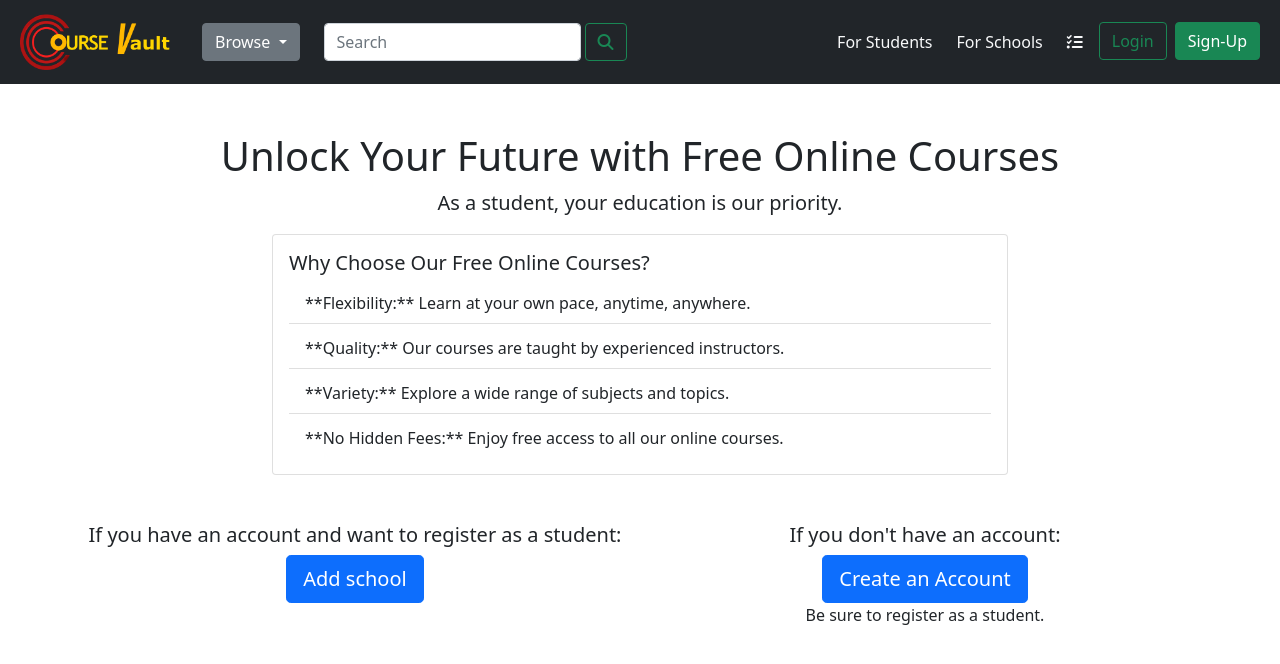
After one commit to pbansal426/CourseVault, a Flask app: page /students-info in a window 1280 px wide. The commit adds this page. Shown: the top 664 px of the page. Run offline with Flask 3, Linux system fonts and the light colour scheme; some libraries are stand-ins or nearby versions.

```diff
--- a/website/templates/base.html
+++ b/website/templates/base.html
@@ -164,7 +164,7 @@
 
           <ul class="navbar-nav ms-auto gap-2">
             <li class="nav-item rounded">
-              <a class="nav-link text-light" href="#">For Students</a>
+              <a class="nav-link text-light" href="{{url_for('views.students_info')}}">For Students</a>
             </li>
             <li class="nav-item rounded">
               <a
--- /dev/null
+++ b/website/templates/students-info.html
@@ -0,0 +1,40 @@
+{% extends "base.html" %} {% block title %}Home{% endblock %} {% block content
+    %}
+
+
+
+    <div class="container">
+        <h1 class="text-center">Unlock Your Future with Free Online Courses</h1>
+        <p class="text-center lead">As a student, your education is our priority.</p>
+
+        <div class="row justify-content-center">
+          <div class="col-md-8">
+            <div class="card">
+              <div class="card-body">
+                <h5 class="card-title">Why Choose Our Free Online Courses?</h5>
+                <ul class="list-group list-group-flush gap-1">
+                  <li class="list-group-item">**Flexibility:** Learn at your own pace, anytime, anywhere.</li>
+                  <li class="list-group-item">**Quality:** Our courses are taught by experienced instructors.</li>
+                  <li class="list-group-item">**Variety:** Explore a wide range of subjects and topics.</li>
+                  <li class="list-group-item">**No Hidden Fees:** Enjoy free access to all our online courses.</li>
+                </ul>
+              </div>
+            </div>
+          </div>
+        </div>
+
+        <div class="mt-5 row justify-content-center">
+          <div class="col-6 text-center">
+            <h5>If you have an account and want to register as a student:</h5>
+            <a href="url_for('views.add_school')" class="btn btn-primary btn-lg btn-block">Add school</a>
+
+          </div>
+          <div class="col-6 text-center"><h5>If you don't have an account:</h5>
+            <a href="signup.html" class="btn btn-primary btn-lg btn-block">Create an Account</a>
+            <p>Be sure to register as a student.</p>
+        </div>
+
+        </div>
+      </div>
+
+    {% endblock %}
--- a/website/views.py
+++ b/website/views.py
@@ -12,3 +12,13 @@ def home():
     else:
         print("no auth")
         return render_template("cover.html",current_user=current_user)
+
+
+@views.route("/students-info")
+def students_info():
+    return render_template("students-info.html")
+
+
+@views.route("/add-school")
+def add_school():
+    return render_template("add_school.html")
```
Also changed, not shown: website/templates/add_school.html (added, +21 -0 lines).
